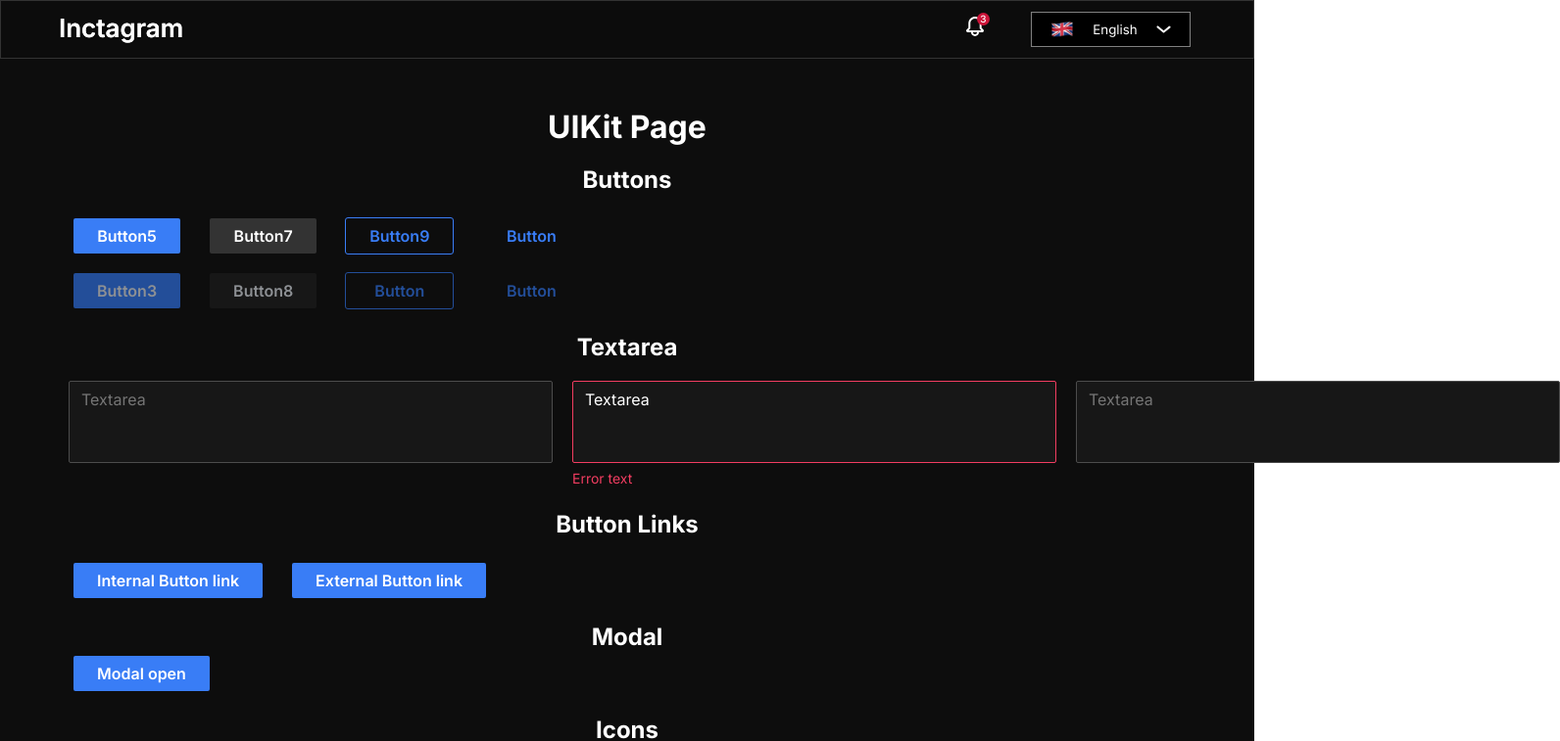
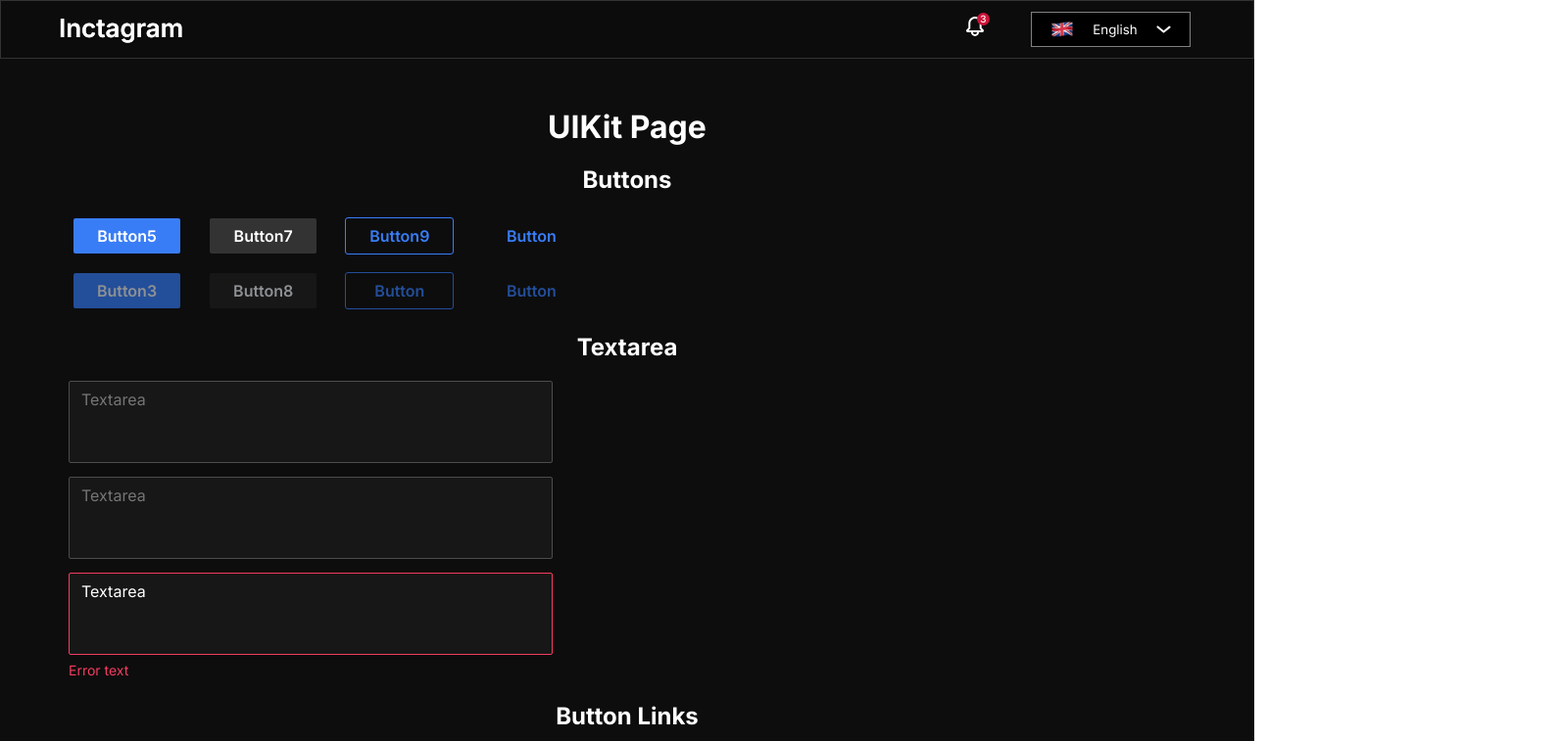
Before and after one commit to FightersForJustice/inctagram, a Next.js app: page /dev/ui-kit in a window 1280 px wide. Shown: the top 757 px of the page at 98% size, 1592 px wide, since content can reach past the window. Built offline with nearby package versions, Linux system fonts and the light colour scheme.

Commit message:
refactor UIKit page

```diff
--- a/pages/dev/ui-kit/index.tsx
+++ b/pages/dev/ui-kit/index.tsx
@@ -61,15 +61,17 @@ const Login = () => {
         <div className={style.kitBlock}>
           <h2 className={style.componentHeader}>Textarea</h2>
           <div className={style.components}>
+            <div className={style.buttonBlock}>
               <form onSubmit={handleSubmit(onSubmit)}>
                 <TextArea />
               </form>
               <form onSubmit={handleSubmit(onSubmit)}>
+                <TextArea disabled />
+              </form>
+              <form onSubmit={handleSubmit(onSubmit)}>
                 <TextArea color={TEXTAEREA_COLORS.ERROR} hasError />
               </form>
-            <form onSubmit={handleSubmit(onSubmit)}>
-              <TextArea disabled />
-            </form>
+            </div>
           </div>
         </div>
 
```
Lines whose indentation alone changed are shown as unchanged.
